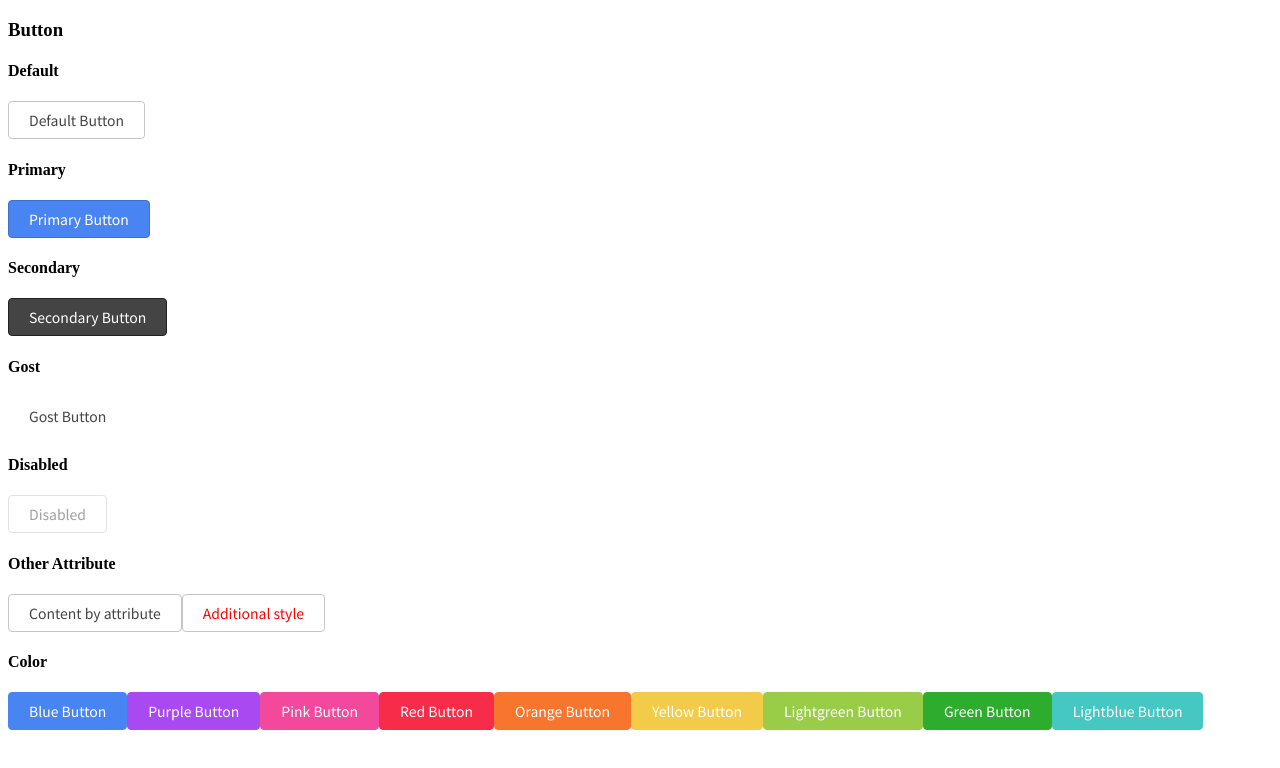
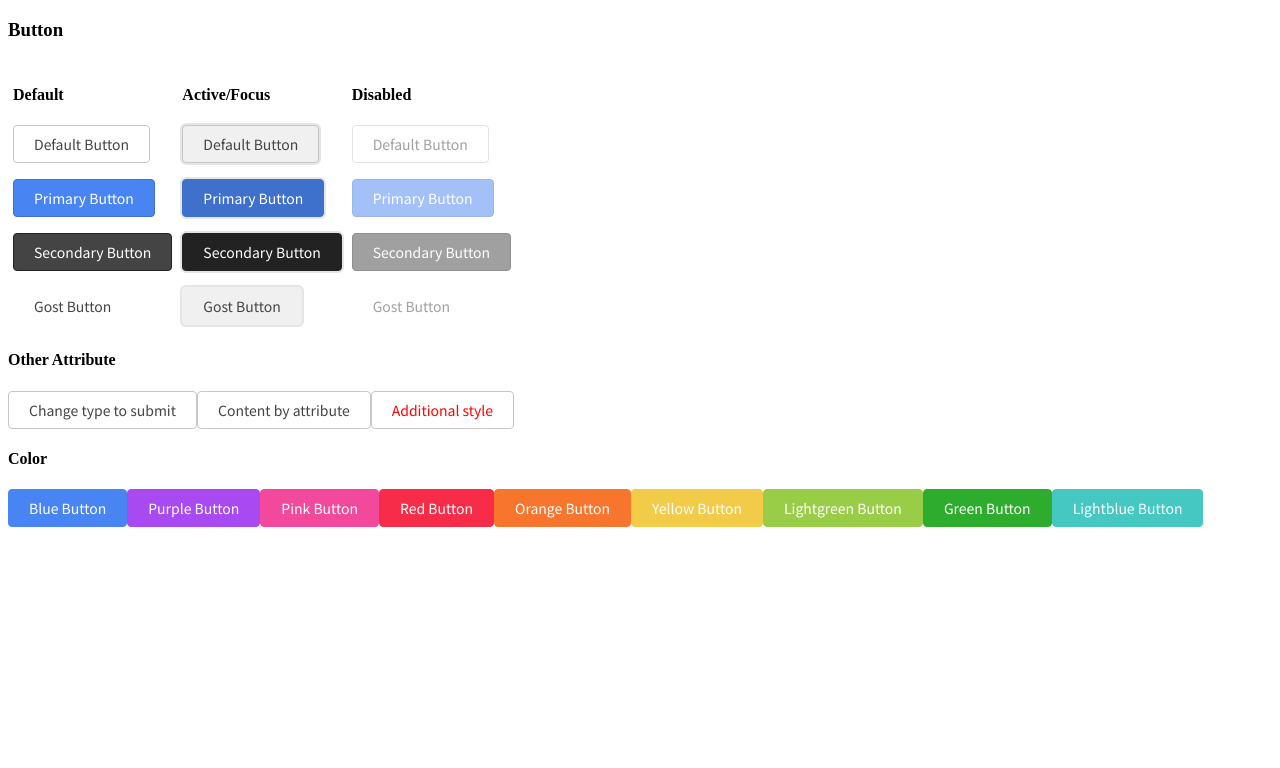
Before and after one commit to usagi-f/react-components, a Next.js app: page / in a window 1280 px wide. Shown: the top 768 px of the page. Built offline with nearby package versions, Linux system fonts and the light colour scheme.

Commit message:
update disabled style mode

```diff
--- a/pages/index.js
+++ b/pages/index.js
@@ -1,20 +1,56 @@
 import React, { Fragment } from 'react'
+import css from 'styled-jsx/css'
 import Button from '../src/Button'
+
+const styles = css`
+section {
+  display: flex;
+}
+section > div {
+  padding: 5px;
+}
+hr {
+  border: 0;
+}
+`
 
 const Index = () => (
   <Fragment>
     <h3>Button</h3>
-    <h4>Default</h4>
-    <Button>Default Button</Button>
-    <h4>Primary</h4>
-    <Button type="primary">Primary Button</Button>
-    <h4>Secondary</h4>
-    <Button type="secondary">Secondary Button</Button>
-    <h4>Gost</h4>
-    <Button type="gost">Gost Button</Button>
-    <h4>Disabled</h4>
-    <Button disabled>Disabled</Button>
+    <section>
+      <div>
+        <h4>Default</h4>
+        <Button>Default Button</Button>
+        <hr />
+        <Button mode="primary">Primary Button</Button>
+        <hr />
+        <Button mode="secondary">Secondary Button</Button>
+        <hr />
+        <Button mode="gost">Gost Button</Button>
+      </div>
+      <div>
+        <h4>Active/Focus</h4>
+        <Button active>Default Button</Button>
+        <hr />
+        <Button mode="primary" active>Primary Button</Button>
+        <hr />
+        <Button mode="secondary" active>Secondary Button</Button>
+        <hr />
+        <Button mode="gost" active>Gost Button</Button>
+      </div>
+      <div>
+        <h4>Disabled</h4>
+        <Button disabled>Default Button</Button>
+        <hr />
+        <Button mode="primary" disabled>Primary Button</Button>
+        <hr />
+        <Button mode="secondary" disabled>Secondary Button</Button>
+        <hr />
+        <Button mode="gost" disabled>Gost Button</Button>
+      </div>
+    </section>
     <h4>Other Attribute</h4>
+    <Button type="submit">Change type to submit</Button>
     <Button content="Content by attribute" />
     <Button style={{ color: 'red' }}>Additional style</Button>
     <h4>Color</h4>
@@ -27,6 +63,7 @@ const Index = () => (
     <Button color="lightgreen">Lightgreen Button</Button>
     <Button color="green">Green Button</Button>
     <Button color="lightblue">Lightblue Button</Button>
+    <style jsx>{styles}</style>
   </Fragment>
 )
 
--- a/src/Button/index.js
+++ b/src/Button/index.js
@@ -3,13 +3,14 @@ import cx from 'classnames'
 import styles from './styles'
 
 const getAttribute = props => {
-  const selectType = props.type || 'default'
+  const selectMode = props.mode || 'default'
   return {
+    type: props.type || 'button',
     className: cx({
       baseStyle: true,
-      [selectType]: true,
-      disabled: props.disabled,
+      [selectMode]: true,
       [props.color]: props.color !== undefined,
+      active: props.active,
     }),
     disabled: props.disabled,
     tabIndex: props.disabled ? '-1' : 0,
@@ -23,6 +24,7 @@ export default props => {
   return (
     <Fragment>
       <button
+        type={attribute.type}
         className={attribute.className}
         disabled={attribute.disabled}
         tabIndex={attribute.tabIndex}
--- a/src/Button/styles.js
+++ b/src/Button/styles.js
@@ -17,16 +17,22 @@ export default css`
   outline: none;
   cursor: pointer;
 }
+.active,
 .baseStyle:focus {
   box-shadow: rgba(0, 0, 0, .1) 0 0 0 2px;
+}
+.baseStyle:disabled {
+  opacity: .5;
+  cursor: default;
 }
 .default {
   color: ${variable.color.gray100};
   background-color: ${variable.color.white};
   border-color: ${variable.color.gray40};
 }
-.default:hover,
-.default:focus {
+.default:not(:disabled):hover,
+.default:focus,
+.default.active {
   background-color: ${variable.color.gray20};
 }
 .primary {
@@ -34,8 +40,9 @@ export default css`
   background-color: ${variable.color.blue};
   border-color: ${variable.additionalColor.darkBlue};
 }
-.primary:hover,
-.primary:focus {
+.primary:not(:disabled):hover,
+.primary:focus,
+.primary.active {
   background-color: ${variable.additionalColor.darkBlue};
 }
 .secondary {
@@ -43,8 +50,9 @@ export default css`
   background-color: ${variable.color.gray100};
   border-color: ${variable.color.black};
 }
-.secondary:hover,
-.secondary:focus {
+.secondary:not(:disabled):hover,
+.secondary:focus,
+.secondary.active {
   background-color: ${variable.color.black};
 }
 .gost {
@@ -52,8 +60,9 @@ export default css`
   background-color: transparent;
   border-color: transparent;
 }
-.gost:hover,
-.gost:focus {
+.gost:not(:disabled):hover,
+.gost:focus,
+.gost.active {
   background-color: ${variable.color.gray20};
 }
 .blue {
@@ -61,8 +70,9 @@ export default css`
   background-color: ${variable.color.blue};
   border-color: ${variable.color.blue};
 }
-.blue:hover,
-.blue:focus {
+.blue:not(:disabled):hover,
+.blue:focus,
+.blue.active {
   color: ${variable.color.blue};
   background-color: ${variable.color.white};
 }
@@ -71,8 +81,9 @@ export default css`
   background-color: ${variable.color.purple};
   border-color: ${variable.color.purple};
 }
-.purple:hover,
-.purple:focus {
+.purple:not(:disabled):hover,
+.purple:focus,
+.purple.active {
   color: ${variable.color.purple};
   background-color: ${variable.color.white};
 }
@@ -81,8 +92,9 @@ export default css`
   background-color: ${variable.color.pink};
   border-color: ${variable.color.pink};
 }
-.pink:hover,
-.pink:focus {
+.pink:not(:disabled):hover,
+.pink:focus,
+.pink.active {
   color: ${variable.color.pink};
   background-color: ${variable.color.white};
 }
@@ -91,8 +103,9 @@ export default css`
   background-color: ${variable.color.red};
   border-color: ${variable.color.red};
 }
-.red:hover,
-.red:focus {
+.red:not(:disabled):hover,
+.red:focus,
+.red.active {
   color: ${variable.color.red};
   background-color: ${variable.color.white};
 }
@@ -101,8 +114,9 @@ export default css`
   background-color: ${variable.color.orange};
   border-color: ${variable.color.orange};
 }
-.orange:hover,
-.orange:focus {
+.orange:not(:disabled):hover,
+.orange:focus,
+.orange.active {
   color: ${variable.color.orange};
   background-color: ${variable.color.white};
 }
@@ -111,8 +125,9 @@ export default css`
   background-color: ${variable.color.yellow};
   border-color: ${variable.color.yellow};
 }
-.yellow:hover,
-.yellow:focus {
+.yellow:not(:disabled):hover,
+.yellow:focus,
+.yellow.active {
   color: ${variable.color.yellow};
   background-color: ${variable.color.white};
 }
@@ -121,8 +136,9 @@ export default css`
   background-color: ${variable.color.lightgreen};
   border-color: ${variable.color.lightgreen};
 }
-.lightgreen:hover,
-.lightgreen:focus {
+.lightgreen:not(:disabled):hover,
+.lightgreen:focus,
+.lightgreen.active {
   color: ${variable.color.lightgreen};
   background-color: ${variable.color.white};
 }
@@ -131,8 +147,9 @@ export default css`
   background-color: ${variable.color.green};
   border-color: ${variable.color.green};
 }
-.green:hover,
-.green:focus {
+.green:not(:disabled):hover,
+.green:focus,
+.green.active {
   color: ${variable.color.green};
   background-color: ${variable.color.white};
 }
@@ -141,16 +158,10 @@ export default css`
   background-color: ${variable.color.lightblue};
   border-color: ${variable.color.lightblue};
 }
-.lightblue:hover,
-.lightblue:focus {
+.lightblue:not(:disabled):hover,
+.lightblue:focus,
+.lightblue.active {
   color: ${variable.color.lightblue};
   background-color: ${variable.color.white};
 }
-.disabled {
-  opacity: .5;
-  cursor: default;
-}
-.disabled:hover {
-  background-color: initial;
-}
 `
```
